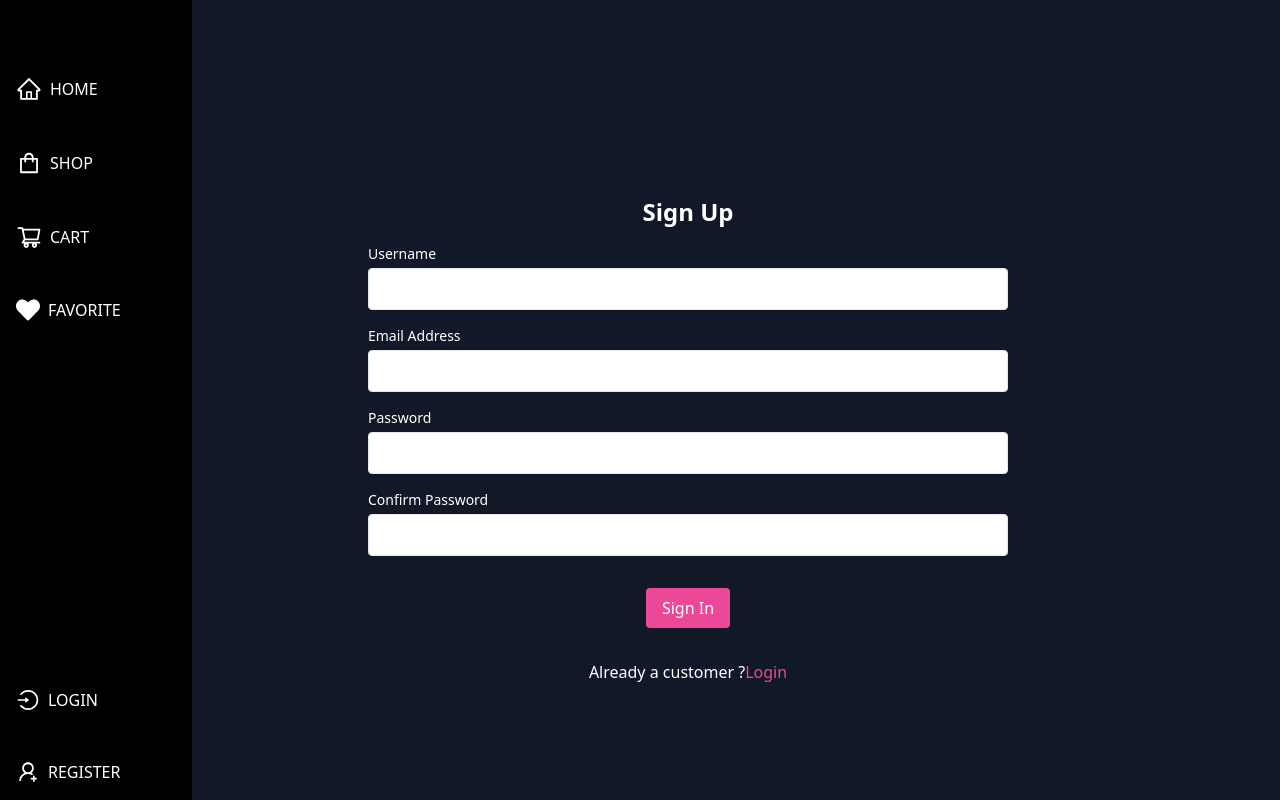
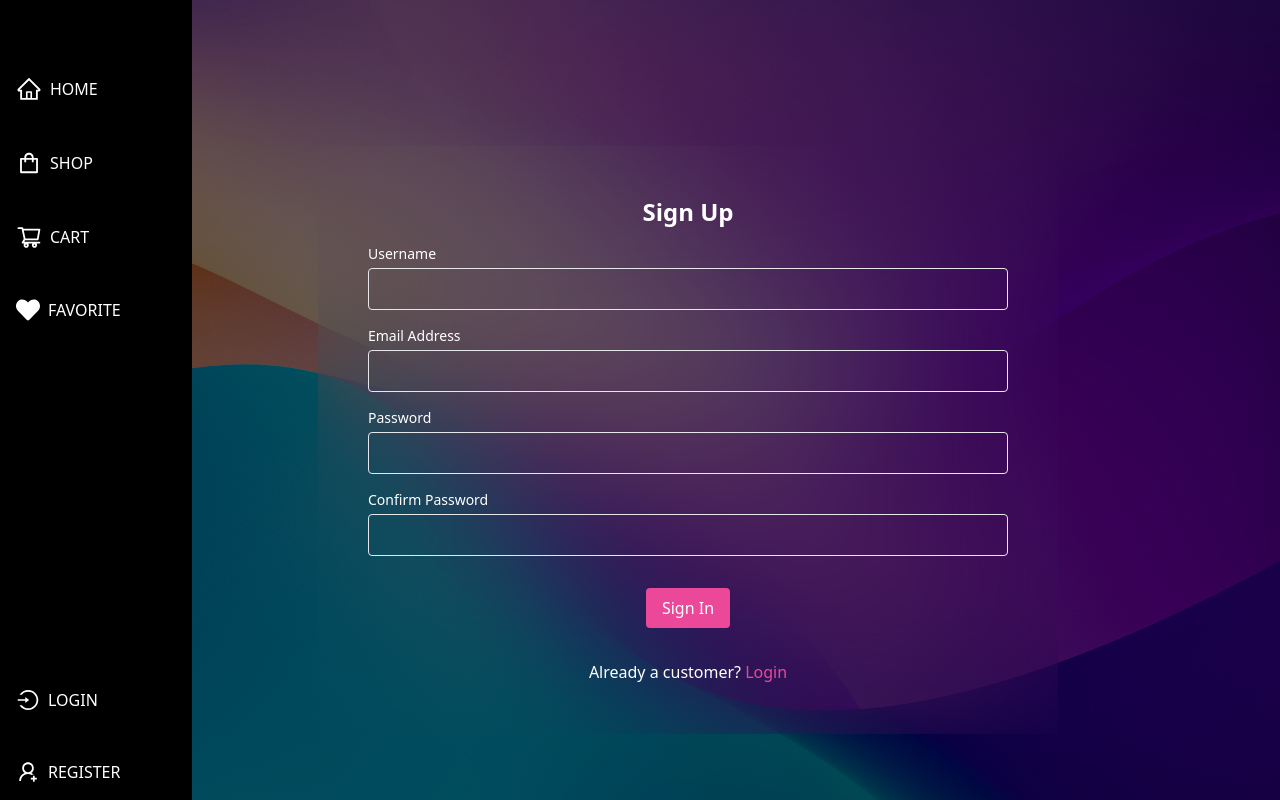
Before and after one commit to muh-habeeb/e-com, a React (Vite) app in the folder frontend/: page /register in a window 1280 px wide. Built offline with nearby package versions, Linux system fonts and the light colour scheme.

Commit message:
after adding bg for login and register

```diff
--- a/frontend/src/pages/Auth/Login.jsx
+++ b/frontend/src/pages/Auth/Login.jsx
@@ -83,9 +83,9 @@ const Login = () => {
   };
 
   return (
-    <div className="b">
-      <section className="login bg-gray-900 pl-[10rem] flex flex-wrap justify-center items-center w-full h-[100vh] ">
-        <div className="mr-[4rem] mt-[5rem] flex flex-col items-center justify-center">
+    <div>
+      <section className="login bg-gradientCircle bg-cover bg-center pl-[10rem] flex flex-wrap justify-center items-center w-full h-[100vh] ">
+        <div className="mr-[4rem] mt-[5rem] p-4 flex flex-col items-center justify-center  backdrop-blur-[10px] rounded-2xl">
           <h1 className="text-2xl font-semibold mb-4 text-white">Sign In</h1>
           <form
             onSubmit={submitHandler}
@@ -102,7 +102,7 @@ const Login = () => {
                 type="text"
                 id="email"
                 name="email"
-                className="mt-1 p-2 border outline-pink-600 rounded w-full"
+                className="mt-1 bg-transparent text-white p-2 border outline-pink-600 rounded w-full"
                 value={formData.email}
                 onChange={handleFormData}
               />
@@ -119,7 +119,7 @@ const Login = () => {
                 type="password"
                 id="password"
                 name="password"
-                className="mt-1 p-2 border outline-pink-600 rounded w-full "
+                className="mt-1 bg-transparent text-white p-2 border outline-pink-600 rounded w-full "
                 value={formData.password}
                 onChange={handleFormData}
               />
@@ -135,7 +135,7 @@ const Login = () => {
 
           <div className="mt-4">
             <p className="text-white">
-              {"New Customer ?"}
+              {"New Customer ? "}
               <Link
                 to={redirect ? `/register?${redirect}` : "/register"}
                 className="text-pink-500 hover:underline"
--- a/frontend/src/pages/Auth/Register.jsx
+++ b/frontend/src/pages/Auth/Register.jsx
@@ -91,8 +91,8 @@ const Register = () => {
 
   return (
     <div>
-      <section className="register bg-gray-900 pl-[10rem] flex flex-wrap justify-center items-center w-full h-[100vh] ">
-        <div className="mr-[4rem] mt-[5rem] flex flex-col items-center justify-center">
+      <section className="register   bg-gradientTexture  bg-cover  bg-no-repeat bg-center  pl-[10rem] flex flex-wrap justify-center items-center w-full h-[100vh] ">
+        <div className="mr-[4rem] mt-[5rem] flex flex-col items-center justify-center backdrop-blur-3xl p-[50px]">
           <h1 className="text-2xl font-semibold mb-4 text-white">Sign Up</h1>
           <form
             onSubmit={submitHandler}
@@ -109,7 +109,7 @@ const Register = () => {
                 type="text"
                 id="username"
                 name="username"
-                className="mt-1 p-2 border outline-pink-600 rounded w-full"
+                className="mt-1 p-2 border bg-transparent text-white  outline-pink-600 rounded w-full"
                 value={formData.username}
                 onChange={handleFormData}
               />
@@ -125,7 +125,7 @@ const Register = () => {
                 type="text"
                 id="email"
                 name="email"
-                className="mt-1 p-2 border outline-pink-600 rounded w-full"
+                className="mt-1 p-2 border bg-transparent text-white  outline-pink-600 rounded w-full"
                 value={formData.email}
                 onChange={handleFormData}
               />
@@ -142,7 +142,7 @@ const Register = () => {
                 type="password"
                 id="password"
                 name="password"
-                className="mt-1 p-2 border outline-pink-600 rounded w-full "
+                className="mt-1 p-2 border bg-transparent text-white  outline-pink-600 rounded w-full "
                 value={formData.password}
                 onChange={handleFormData}
               />
@@ -158,7 +158,7 @@ const Register = () => {
                 type="text"
                 id="confirmPassword"
                 name="confirmPassword"
-                className="mt-1 p-2 border outline-pink-600 rounded w-full "
+                className="mt-1 p-2 border bg-transparent text-white  outline-pink-600 rounded w-full "
                 value={formData.confirmPassword}
                 onChange={handleFormData}
               />
@@ -174,7 +174,7 @@ const Register = () => {
 
           <div className="mt-4">
             <p className="text-white">
-              {" Already a customer ?"}
+              {" Already a customer? "}
               <Link
                 to={redirect ? `/login?redirect=${redirect}` : "/login"}
                 className="text-pink-500 hover:underline"
--- a/frontend/tailwind.config.js
+++ b/frontend/tailwind.config.js
@@ -9,7 +9,7 @@ export default {
       backgroundImage: {
         'sprinkle': "url('./src/assets/images for bg/engin-akyurt-Hlkuojv_P6I-unsplash.jpg')",
         'gradientCircle': "url('./src/assets/images for bg/steve-johnson-pyQ_WaTof0U-unsplash.jpg')",
-        'gradientTexture': "url('./src/assets/images for bg/milad-fakurian-E8Ufcyxz514-unsplash.jpg')",
+         'gradientTexture': "linear-gradient(rgba(0,0,0,0.6), rgba(0,0,0,0.6)), url('./src/assets/images for bg/milad-fakurian-E8Ufcyxz514-unsplash.jpg')"
       }
     },
   },
```
